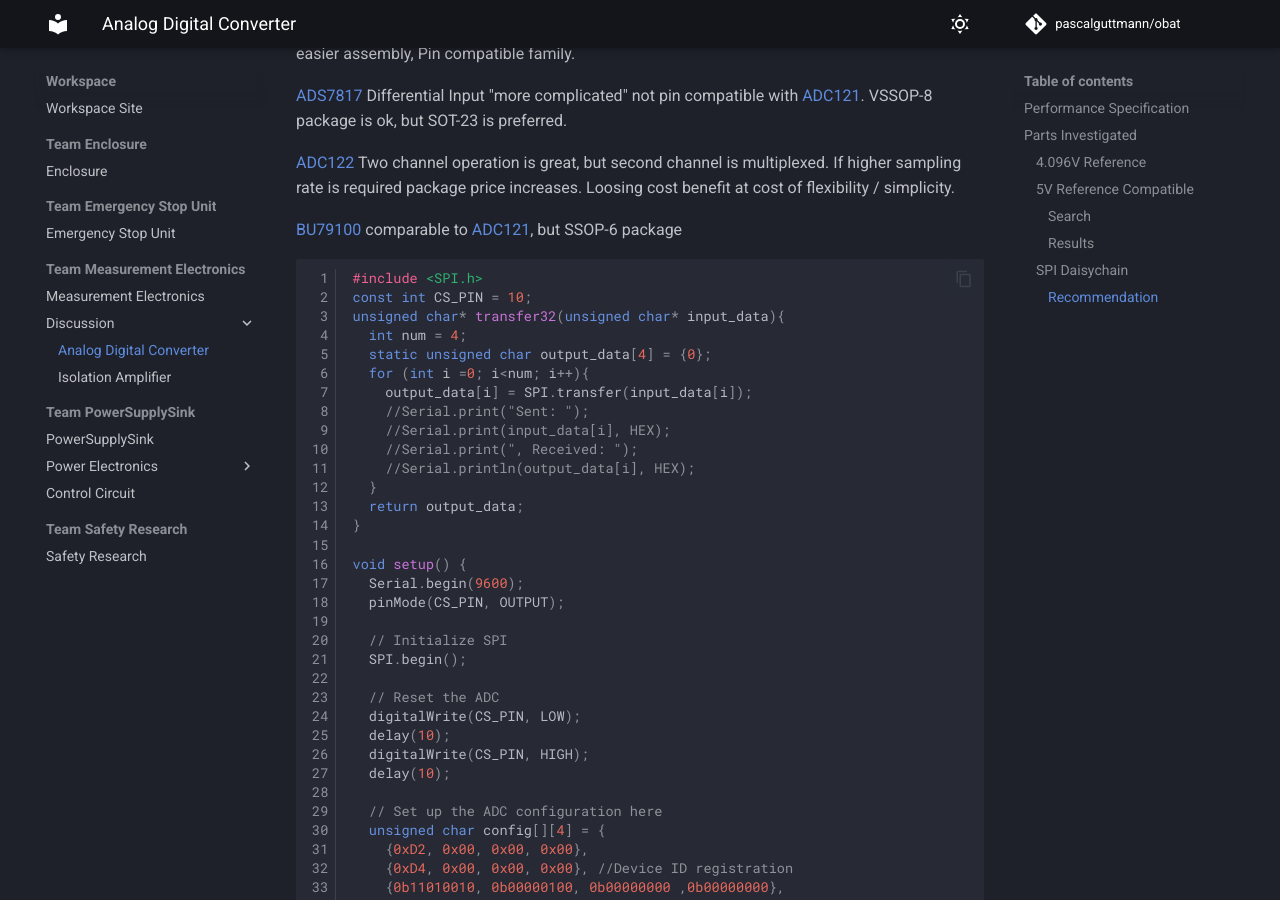
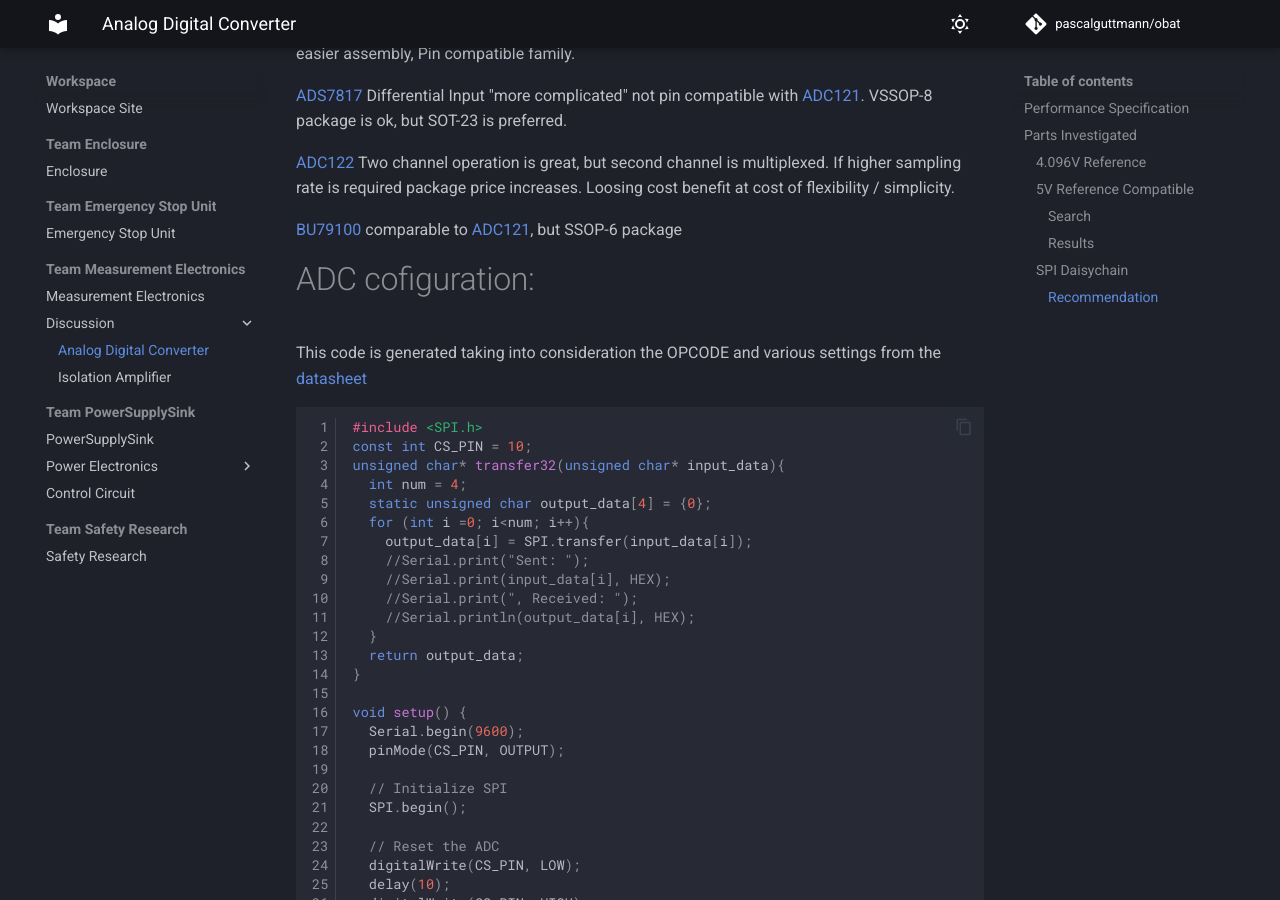
Before and after one commit to pascalguttmann/obat, an MkDocs documentation site: the page built from docs/workspace/meas/discuss/adc.md, in a window 1280 px wide and 900 px high, scrolled down 2097 px. Built offline with MkDocs 1.6.1 and Material for MkDocs 9.7.7, drawn with Linux system fonts in a browser that asks for light colours; comment, search, counter and statistics services are not loaded.

Commit message:
ADC config code with documentation

````diff
--- a/docs/workspace/meas/discuss/adc.md
+++ b/docs/workspace/meas/discuss/adc.md
@@ -81,6 +81,10 @@ higher sampling rate is required package price increases. Loosing cost benefit
 at cost of flexibility / simplicity.
 
 [BU79100] comparable to [ADC121], but SSOP-6 package
+
+ADC cofiguration:
+================
+This code is generated taking into consideration the OPCODE and various settings from the [datasheet](./ads8661 with marking.pdf)
 
 ```c
 #include <SPI.h>
````
Also changed, not shown: 1 other file.
